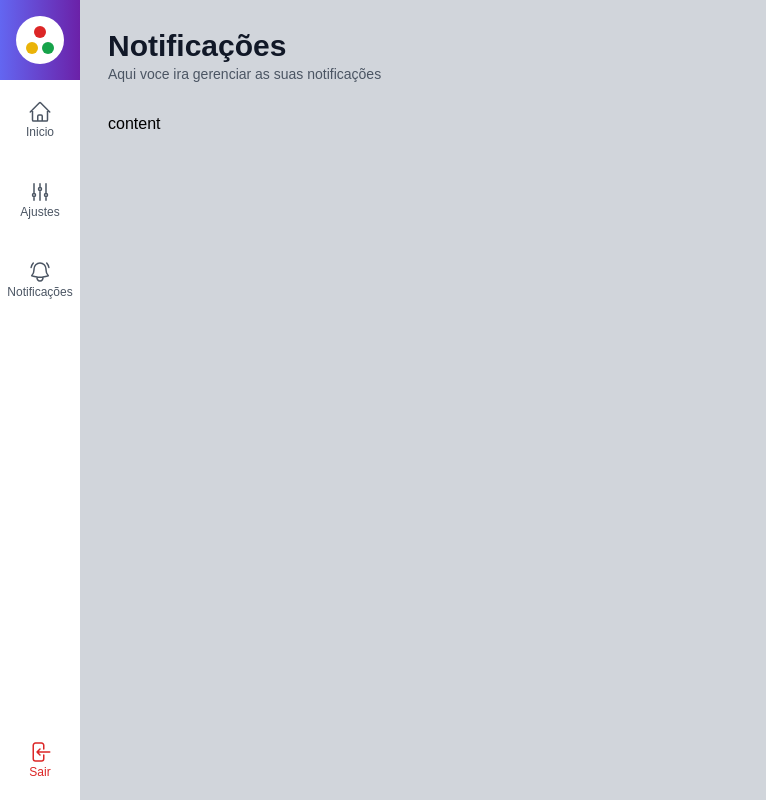
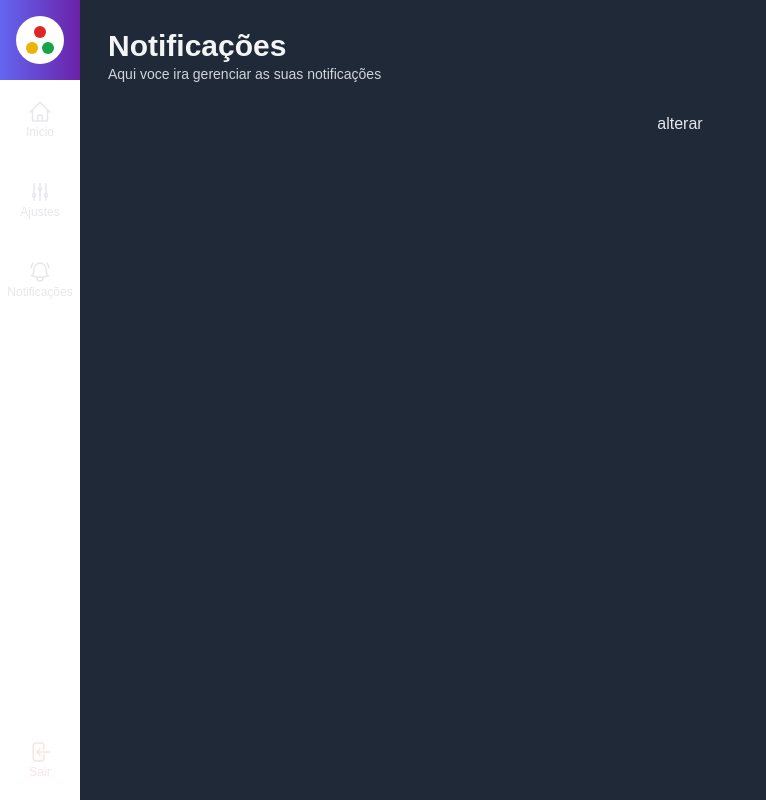
Before and after one commit to castrintt/Next-Class, a Next.js app in the folder projects/admin-template/: page /notification in a window 1280 px wide. Shown: the whole page, without its empty margins (0-766 px from the left). Built offline with nearby package versions, Linux system fonts and the light colour scheme.

Commit message:
ICA [feature] -> dark mod via context api

```diff
--- a/projects/admin-template/components/template/Content/Content.tsx
+++ b/projects/admin-template/components/template/Content/Content.tsx
@@ -2,9 +2,16 @@ import React from "react";
 import ContentProps from "../../../interfaces/ContentProps/ContentProps";
 
 const Content = (props: ContentProps) => {
-  return <div className={`
+  return (
+    <div
+      className={`
     flex flex-col mt-7
-  `}>{props.children}</div>;
+    dark:text-gray-200
+  `}
+    >
+      {props.children}
+    </div>
+  );
 };
 
 export default Content;
--- a/projects/admin-template/components/template/Layout/Layout.tsx
+++ b/projects/admin-template/components/template/Layout/Layout.tsx
@@ -1,16 +1,14 @@
 import React from "react";
+import { useAppData } from "../../../hooks/useAppData/useAppData";
 import LayoutProps from "../../../interfaces/LayoutProps/LayoutProps";
 import Content from "../Content/Content";
 import Header from "../Header/Header";
 import SideBarMenu from "../SideBar/SideBarMenu";
 
 const Layout = (props: LayoutProps) => {
+  const { theme } = useAppData();
   return (
-    <div
-      className={`
-       flex h-screen w-screen
-    `}
-    >
+    <div className={`${theme} flex h-screen w-screen`}>
       <SideBarMenu />
       <div
         className={`
--- a/projects/admin-template/components/template/SideBar/MenuItem/MenuItem.tsx
+++ b/projects/admin-template/components/template/SideBar/MenuItem/MenuItem.tsx
@@ -6,7 +6,7 @@ const MenuItem = (props: MenuItemProps) => {
   const renderLink = () => {
     return (
       <a
-        className={`flex flex-col justify-center items-center h-20 w-20 ${props.className} text-gray-600`}
+        className={`flex flex-col justify-center items-center h-20 w-20 ${props.className} text-gray-600  dark:text-gray-200`}
       >
         {props.children}
         <span className="text-xs font-light ">{props.text}</span>
@@ -15,7 +15,10 @@ const MenuItem = (props: MenuItemProps) => {
   };
 
   return (
-    <li onClick={props.onClick} className={"hover:bg-gray-100 cursor-pointer"}>
+    <li
+      onClick={props.onClick}
+      className={"hover:bg-gray-100 cursor-pointer dark:hover:bg-gray-800"}
+    >
       {props.url ? (
         <Link href={typeof props.url === "string" ? props.url : ""}>
           {renderLink()}
--- a/projects/admin-template/components/template/SideBar/SideBarMenu.tsx
+++ b/projects/admin-template/components/template/SideBar/SideBarMenu.tsx
@@ -24,7 +24,7 @@ const SideBarMenu = () => {
         <MenuItem
           text="Sair"
           onClick={() => console.log("LogOut")}
-          className={`text-red-600 hover:bg-red-400 hover:text-white`}
+          className={`text-red-600 hover:bg-red-400 hover:text-white dark:text-red-100 dark:hover:text-white`}
         >
           <LogOut />
         </MenuItem>
--- a/projects/admin-template/components/template/Title/Title.tsx
+++ b/projects/admin-template/components/template/Title/Title.tsx
@@ -4,8 +4,8 @@ import TitleProps from "../../../interfaces/TitleProps/TitleProps";
 const Title = (props: TitleProps) => {
   return (
     <div>
-      <h1 className="font-black text-3xl text-gray-900">{props?.title}</h1>
-      <h2 className="font-light text-sm text-gray-600">{props?.subTitle}</h2>
+      <h1 className="font-black text-3xl text-gray-900 dark:text-gray-100">{props?.title}</h1>
+      <h2 className="font-light text-sm text-gray-600 dark:text-gray-300">{props?.subTitle}</h2>
     </div>
   );
 };
--- /dev/null
+++ b/projects/admin-template/context/AppContext.tsx
@@ -0,0 +1,19 @@
+import { createContext, useState } from "react";
+import IContext from "../interfaces/Context/Context";
+import IProvider from "../interfaces/Provider/Provider";
+
+const context = {
+  theme: "dark",
+  setTheme: () => {},
+};
+
+export const AppContext = createContext<IContext>(context);
+
+export const AppContextProvider = ({ children }: IProvider) => {
+  const [themeState, setThemeState] = useState<string>("dark");
+  return (
+    <AppContext.Provider value={{ theme: themeState, setTheme: setThemeState }}>
+      {children}
+    </AppContext.Provider>
+  );
+};
--- /dev/null
+++ b/projects/admin-template/hooks/useAppData/useAppData.ts
@@ -0,0 +1,7 @@
+import { useContext } from "react";
+import { AppContext } from "../../context/AppContext";
+import IContext from "../../interfaces/Context/Context";
+
+export type TContext = () => IContext;
+
+export const useAppData: TContext = () => useContext(AppContext);
--- /dev/null
+++ b/projects/admin-template/interfaces/Context/Context.ts
@@ -0,0 +1,4 @@
+export default interface IContext {
+  theme: string;
+  setTheme: (theme: string) => void;
+}
--- /dev/null
+++ b/projects/admin-template/interfaces/Provider/Provider.ts
@@ -0,0 +1,5 @@
+import { ReactNode } from "react";
+
+export default interface IProvider {
+  children: ReactNode;
+}
--- a/projects/admin-template/pages/_app.tsx
+++ b/projects/admin-template/pages/_app.tsx
@@ -1,8 +1,13 @@
-import '../styles/globals.css'
-import type { AppProps } from 'next/app'
+import "../styles/globals.css";
+import type { AppProps } from "next/app";
+import { AppContextProvider } from "../context/AppContext";
 
 function MyApp({ Component, pageProps }: AppProps) {
-  return <Component {...pageProps} />
+  return (
+    <AppContextProvider>
+      <Component {...pageProps} />
+    </AppContextProvider>
+  );
 }
 
-export default MyApp
+export default MyApp;
--- a/projects/admin-template/pages/notification/index.tsx
+++ b/projects/admin-template/pages/notification/index.tsx
@@ -1,15 +1,19 @@
 import React from "react";
 import Layout from "../../components/template/Layout/Layout";
+import { useAppData } from "../../hooks/useAppData/useAppData";
+import IContext from "../../interfaces/Context/Context";
 
-type Props = {};
+const Notification = () => {
+  const { theme, setTheme }: IContext = useAppData();
 
-const Notification = (props: Props) => {
   return (
     <Layout
       title="Notificações"
       subTitle="Aqui voce ira gerenciar as suas notificações"
     >
-      <h3>content</h3>
+      <button onClick={() => setTheme(theme === "" ? "dark" : "")}>
+        alterar
+      </button>
     </Layout>
   );
 };
```
